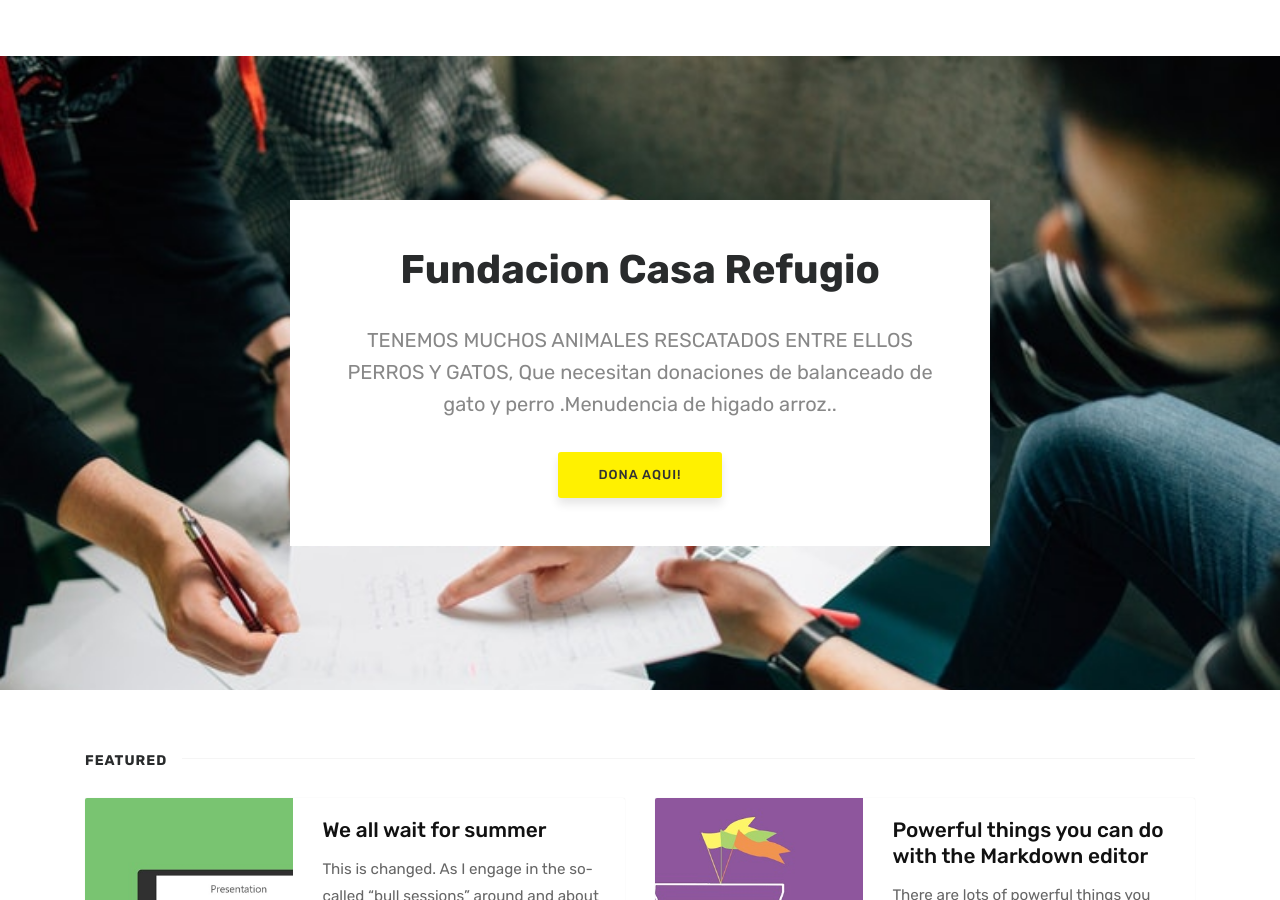
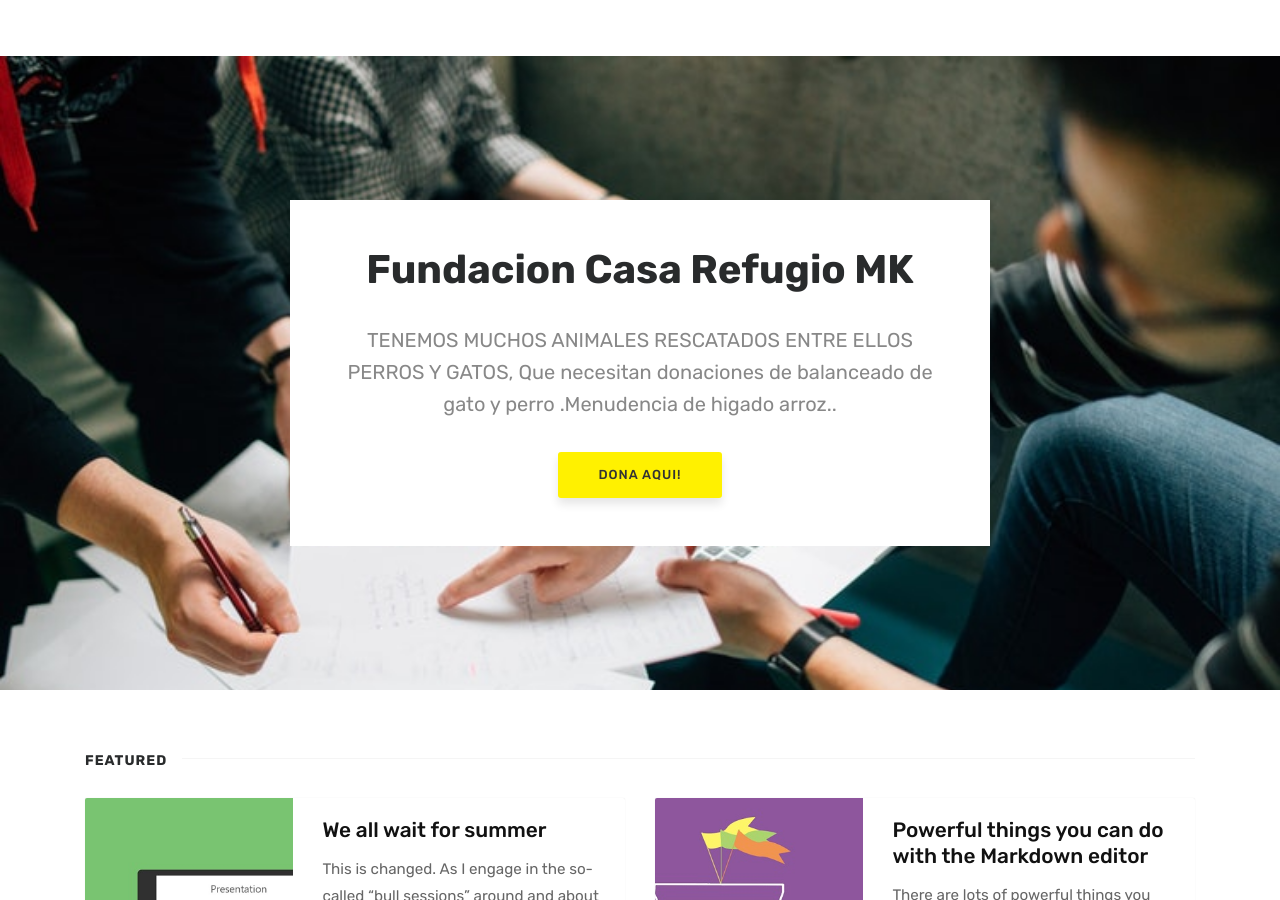
Before and after one commit to testaccountam/temamarketing, a Jekyll site: the page built from index.html, in a window 1280 px wide and 900 px high. Built offline with Jekyll 4.4.1, drawn with Linux system fonts in a browser that asks for light colours; the list of posts is cut into pages by our own code; comment, search, counter and statistics services are not loaded.

```diff
--- a/index.html
+++ b/index.html
@@ -7,7 +7,7 @@ title: Home
 ================================================== -->
 <section class="intro full-width">
     <div class="wrapintro">
-        <h1>Fundacion Casa Refugio</h1>
+        <h1>Fundacion Casa Refugio MK</h1>
         <h2 class="lead">TENEMOS MUCHOS ANIMALES RESCATADOS ENTRE ELLOS PERROS Y GATOS, Que necesitan donaciones de balanceado de gato y perro .Menudencia de higado arroz..</h2>
         <a href="https://www.paypal.me/bryanalmi" class="btn">Dona Aqui!</a>
     </div>
```
